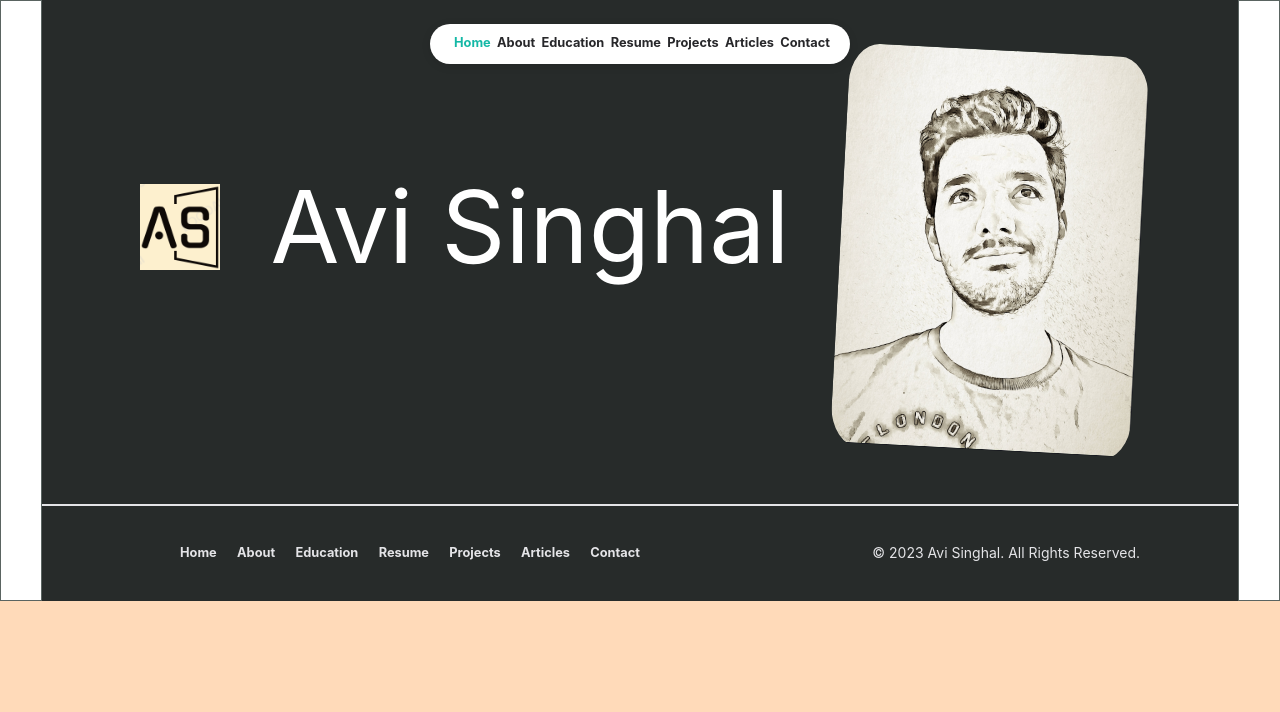
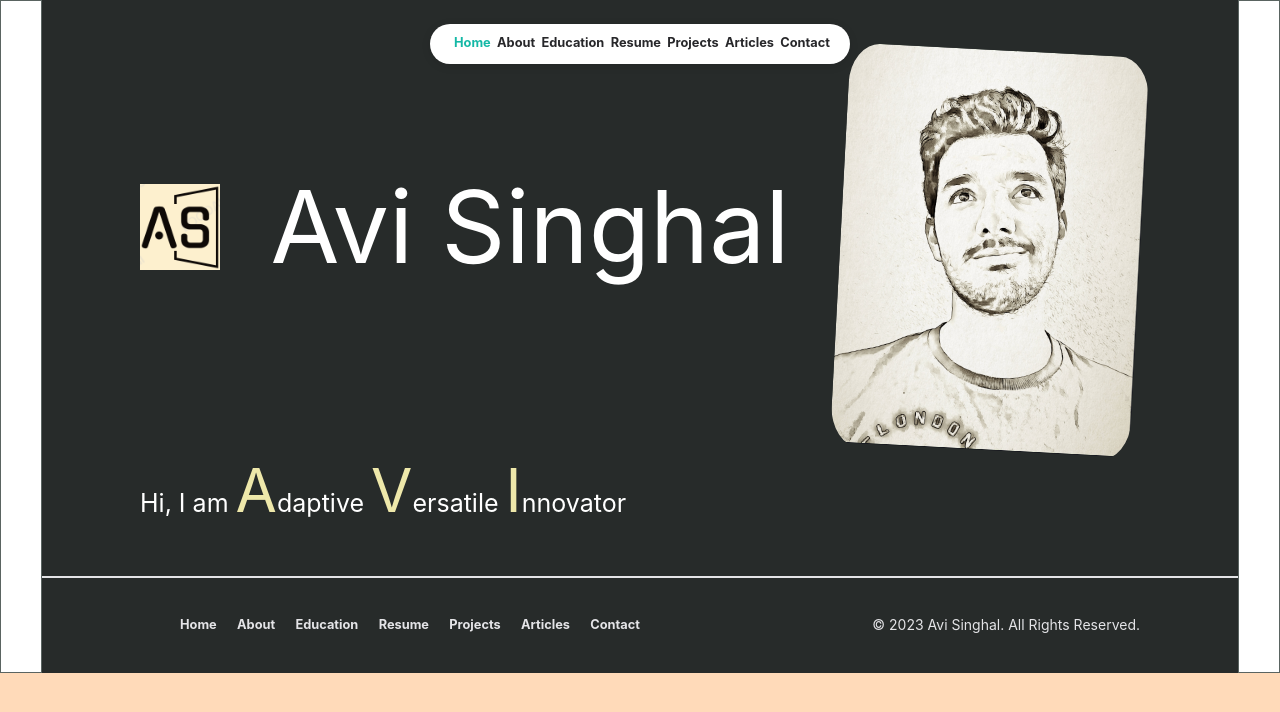
Before and after one commit to avisinghal6/avisinghal.github.io, a React (Create React App) app in the folder portfolio/: page / in a window 1280 px wide. Shown: the top 712 px of the page. Built offline with nearby package versions, Linux system fonts and the light colour scheme.

Commit message:
added intro line

```diff
--- a/portfolio/src/components/homepage.js
+++ b/portfolio/src/components/homepage.js
@@ -95,6 +95,13 @@ const Homepage = () => {
           </div>
         </div>
 
+		<div className="content-wrapper">
+			<div className="homepage-intro">
+				Hi, I am <span className="homepage-first-letter">A</span>daptive <span className="homepage-first-letter">V</span>ersatile <span className="homepage-first-letter">I</span>nnovator
+
+			</div>
+		</div>
+
         <div className="page-footer">
           <Footer />
         </div>
--- a/portfolio/src/styles/pages/homepage/homepage.css
+++ b/portfolio/src/styles/pages/homepage/homepage.css
@@ -175,6 +175,17 @@
 	padding-top: 30px;
 }
 
+.homepage-intro {
+	width:50%;
+	font-size: 25px;
+	color:white;
+}
+
+.homepage-first-letter {
+	font-size: 60px;
+	color: palegoldenrod
+}
+
 @media (max-width: 1024px) {
 	.homepage-first-area {
 		flex-direction: column;
```
